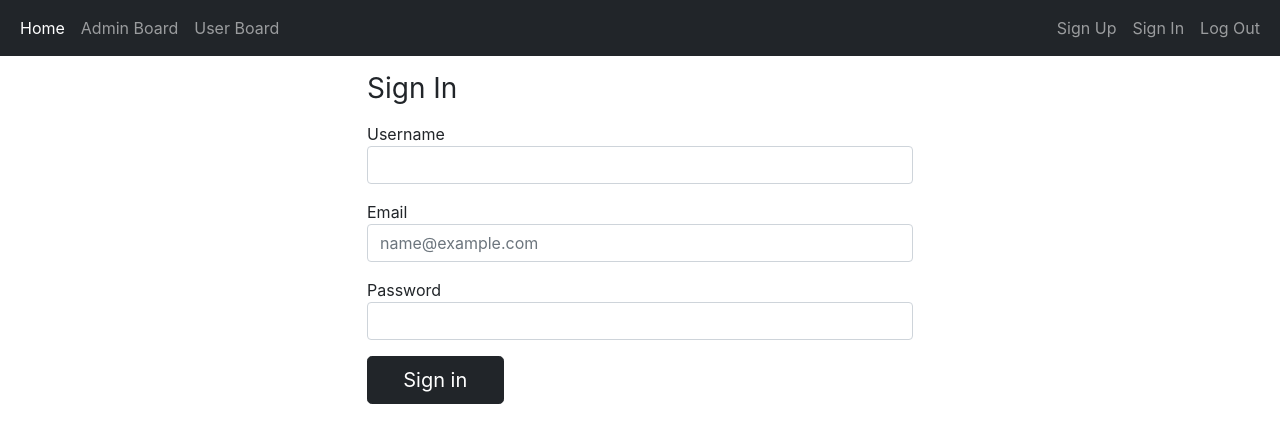
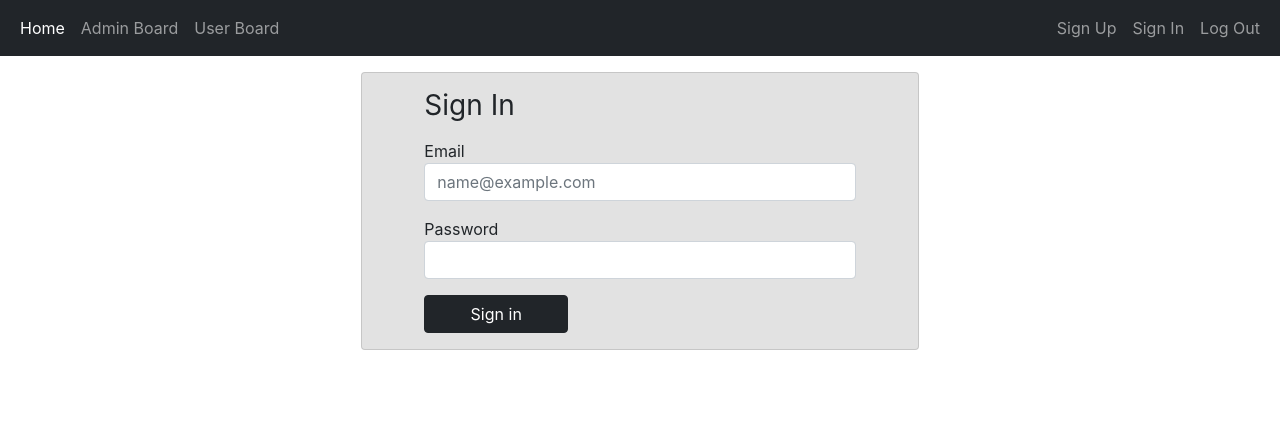
Before and after one commit to acalvom/react-authentication, a React (Create React App) app: page /signin in a window 1280 px wide. Shown: the top 442 px of the page. Built offline with nearby package versions, Linux system fonts and the light colour scheme.

Commit message:
Styles for Sign In form #1

```diff
--- /dev/null
+++ b/src/components/SignIn.css
@@ -0,0 +1,7 @@
+.card {
+    background-color: #e2e2e2;
+}
+
+.fieldError {
+    color: red;
+}
--- a/src/components/SignIn.jsx
+++ b/src/components/SignIn.jsx
@@ -1,28 +1,18 @@
 import React from 'react';
 import {useForm} from "react-hook-form";
+import './SignIn.css'
 
 const SignIn = () => {
     const {register, handleSubmit, formState: {errors}} = useForm();
     const onSubmit = data => console.log('hola', data);
 
     return (
-        <div className="row">
-            <div className="col-md-6 offset-md-3">
+
+        <div className="card col-md-6 offset-md-3">
+            <div className="card-body col-md-10 offset-md-1">
 
                 <form onSubmit={handleSubmit(onSubmit)}>
                     <h3 className="h3 mb-3 fw-normal">Sign In</h3>
-
-                    <div>
-                        <label>Username</label>
-                        <input className="form-control"
-                               {...register("username", {required: true, minLength: 3, maxLength: 20})}/>
-                        <p style={{color: "red"}}>{errors.username && errors.username.type === "required" &&
-                        <span>Required field</span>}</p>
-                        <p style={{color: "red"}}>{errors.username && errors.username.type === "minLength" &&
-                        <span>Min 3 chars</span>}</p>
-                        <p style={{color: "red"}}>{errors.username && errors.username.type === "maxLength" &&
-                        <span>Max 20 chars</span>}</p>
-                    </div>
 
                     <div>
                         <label>Email</label>
@@ -32,9 +22,9 @@ const SignIn = () => {
                                    required: true,
                                    pattern: /^[a-zA-Z0-9.!#$%&’*+/=?^_`{|}~-]+@[a-zA-Z0-9-]+(?:\.[a-zA-Z0-9-]+)*$/
                                })}/>
-                        <p style={{color: "red"}}>{errors.email && errors.email.type === "required" &&
+                        <p className="fieldError">{errors.email && errors.email.type === "required" &&
                         <span>Required field</span>}</p>
-                        <p style={{color: "red"}}>{errors.email && errors.email.type === "pattern" &&
+                        <p>{errors.email && errors.email.type === "pattern" &&
                         <span>Not a valid email</span>}</p>
                     </div>
 
@@ -43,16 +33,16 @@ const SignIn = () => {
                         <input className="form-control"
                                type="password"
                                {...register("password", {required: true, minLength: 6, maxLength: 20})}/>
-                        <p style={{color: "red"}}>{errors.password && errors.password.type === "required" &&
+                        <p>{errors.password && errors.password.type === "required" &&
                         <span>Required field</span>}</p>
-                        <p style={{color: "red"}}>{errors.password && errors.password.type === "minLength" &&
-                        <span>Min 3 chars</span>}</p>
-                        <p style={{color: "red"}}>{errors.password && errors.password.type === "maxLength" &&
+                        <p>{errors.password && errors.password.type === "minLength" &&
+                        <span>Min 6 chars</span>}</p>
+                        <p>{errors.password && errors.password.type === "maxLength" &&
                         <span>Max 20 chars</span>}</p>
                     </div>
 
-                    <div className="col-md-3">
-                        <button className="w-100 btn btn-lg btn-dark" type="submit">Sign in</button>
+                    <div className="col-md-4">
+                        <button className="w-100 btn btn-md btn-dark" type="submit">Sign in</button>
                     </div>
                 </form>
             </div>
```
